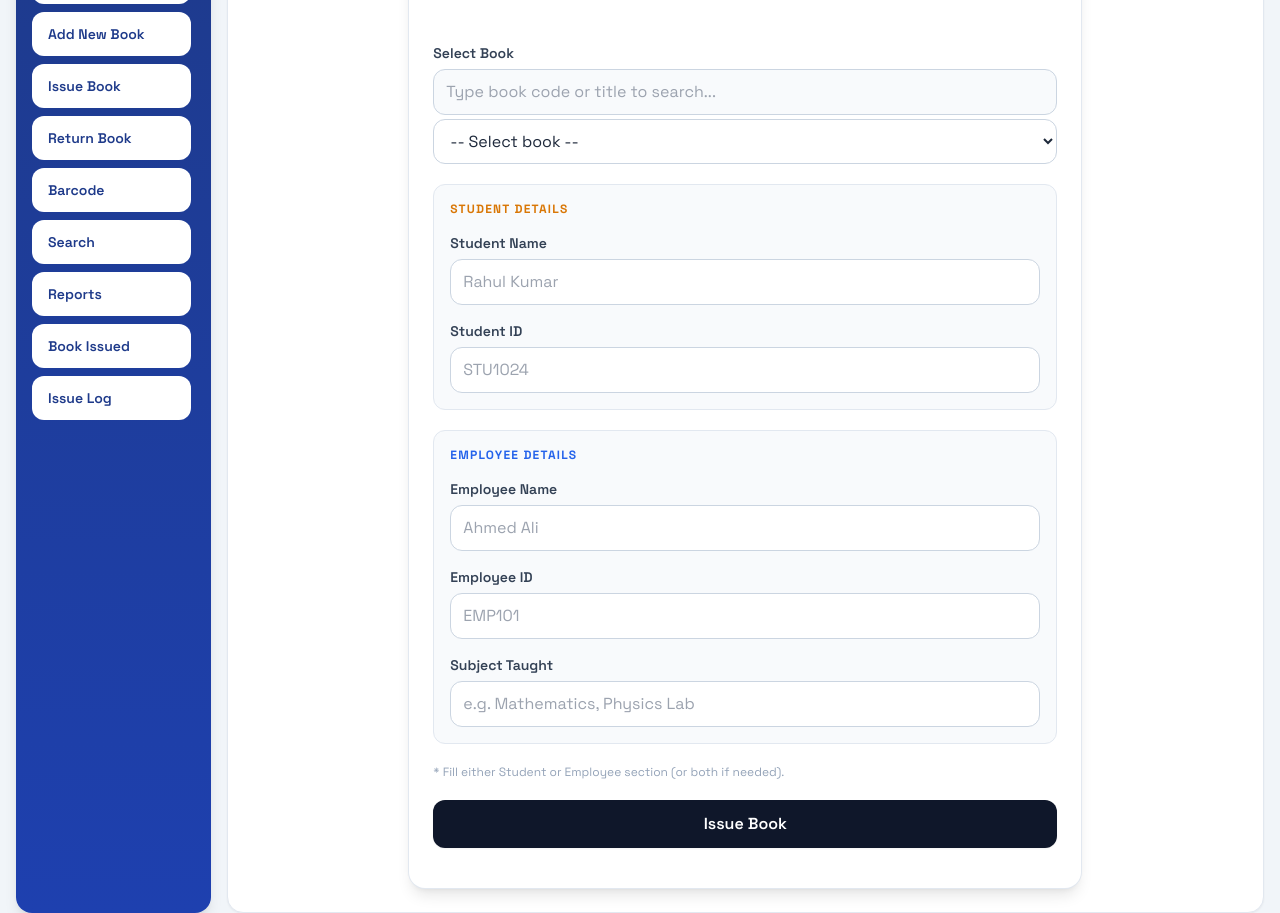
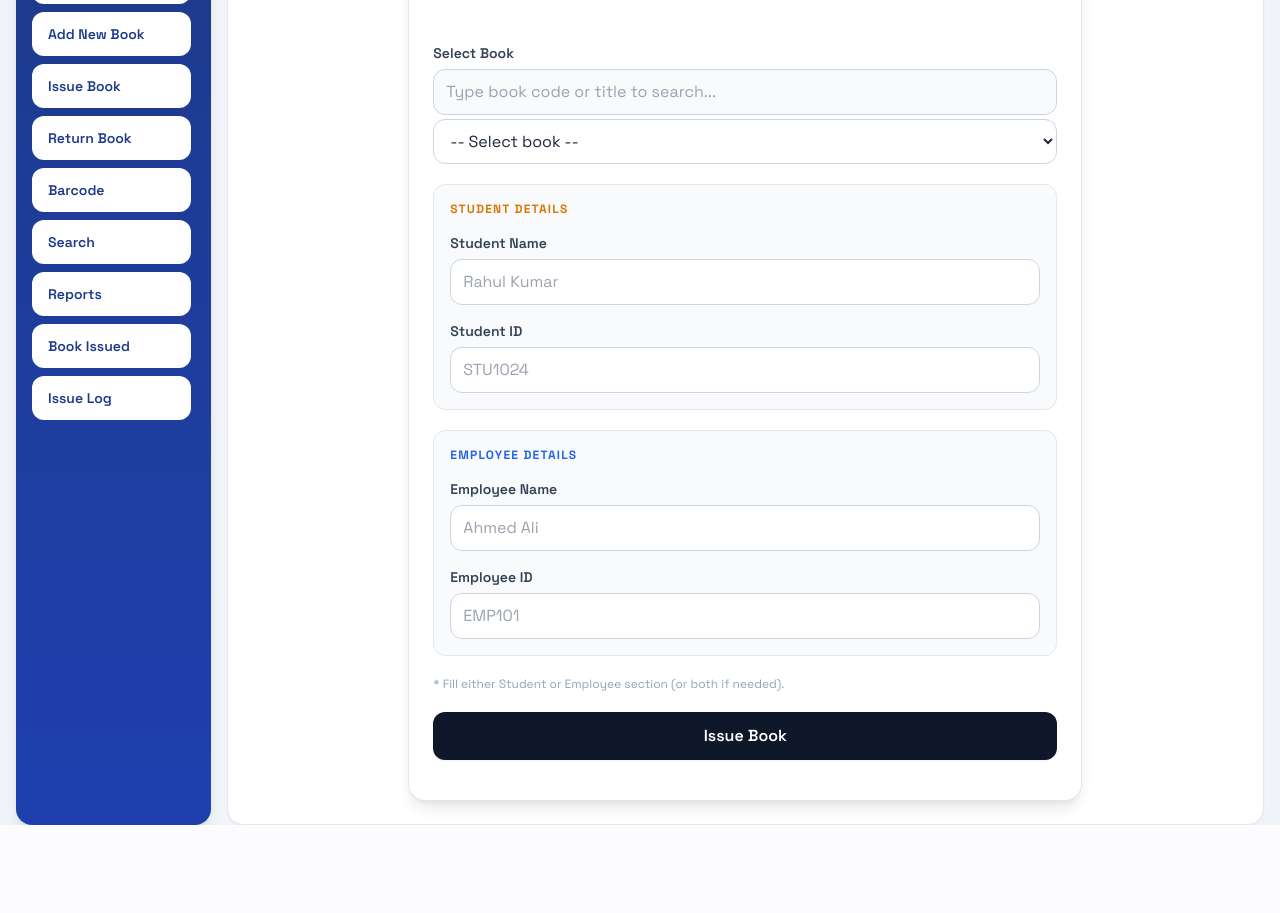
Before and after one commit to umarfarooqu/lms, a Django app: page /issue-book/ in a window 1280 px wide. Shown: the part 244-1157 px from the top of the page. After the commit the page ends 1069 px from the top, so only its background shows below. Run offline with Django 4.2, Linux system fonts and the light colour scheme; the visitor is signed in with stand-in values (Sample User, id 1); data that the repository does not hold is empty; some libraries are stand-ins or nearby versions.

Commit message:
Remove subject taught field from issue book and log

```diff
--- a/libraryapp/templates/libraryapp/issue_book.html
+++ b/libraryapp/templates/libraryapp/issue_book.html
@@ -72,10 +72,6 @@
         <label class="text-sm font-semibold text-slate-700">Employee ID</label>
         <input type="text" name="employee_id" class="mt-1.5 w-full rounded-xl border border-slate-300 bg-white px-3 py-2.5 outline-none transition focus:border-blue-500 focus:ring-2 focus:ring-blue-200" placeholder="EMP101">
       </div>
-      <div>
-        <label class="text-sm font-semibold text-slate-700">Subject Taught</label>
-        <input type="text" name="subject" class="mt-1.5 w-full rounded-xl border border-slate-300 bg-white px-3 py-2.5 outline-none transition focus:border-blue-500 focus:ring-2 focus:ring-blue-200" placeholder="e.g. Mathematics, Physics Lab">
-      </div>
     </div>
 
     <p class="text-xs text-slate-400">* Fill either Student or Employee section (or both if needed).</p>
--- a/libraryapp/templates/libraryapp/issue_log.html
+++ b/libraryapp/templates/libraryapp/issue_log.html
@@ -64,7 +64,6 @@
           <th class="px-4 py-3">Author</th>
           <th class="px-4 py-3">Borrower</th>
           <th class="px-4 py-3">ID</th>
-          <th class="px-4 py-3">Subject</th>
           <th class="px-4 py-3 text-center">Days Held</th>
           <th class="px-4 py-3">Return Date</th>
           <th class="px-4 py-3">Status</th>
@@ -81,7 +80,6 @@
           <td class="px-4 py-3 text-slate-500">{{ issue.book.author }}</td>
           <td class="px-4 py-3 font-medium">{{ issue.student_name|default:issue.employee_name }}</td>
           <td class="px-4 py-3 text-slate-500">{{ issue.student_id|default:issue.employee_id }}</td>
-          <td class="px-4 py-3 text-slate-500">{{ issue.subject|default:"—" }}</td>
           <td class="px-4 py-3 text-center">
             <span class="rounded-full px-2.5 py-1 text-xs font-bold {% if days > 14 %}bg-rose-100 text-rose-700{% elif days > 7 %}bg-amber-100 text-amber-700{% else %}bg-emerald-100 text-emerald-700{% endif %}">
               {{ days }} day{{ days|pluralize }}
```
